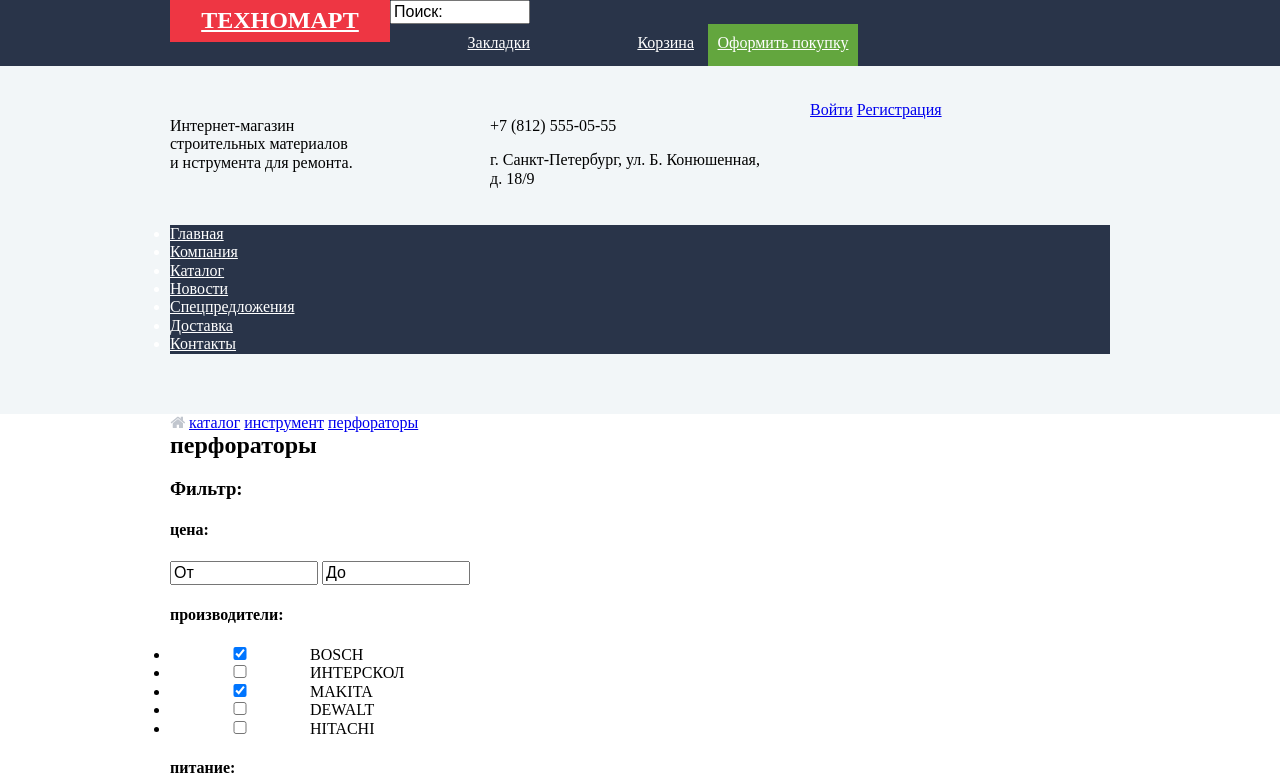
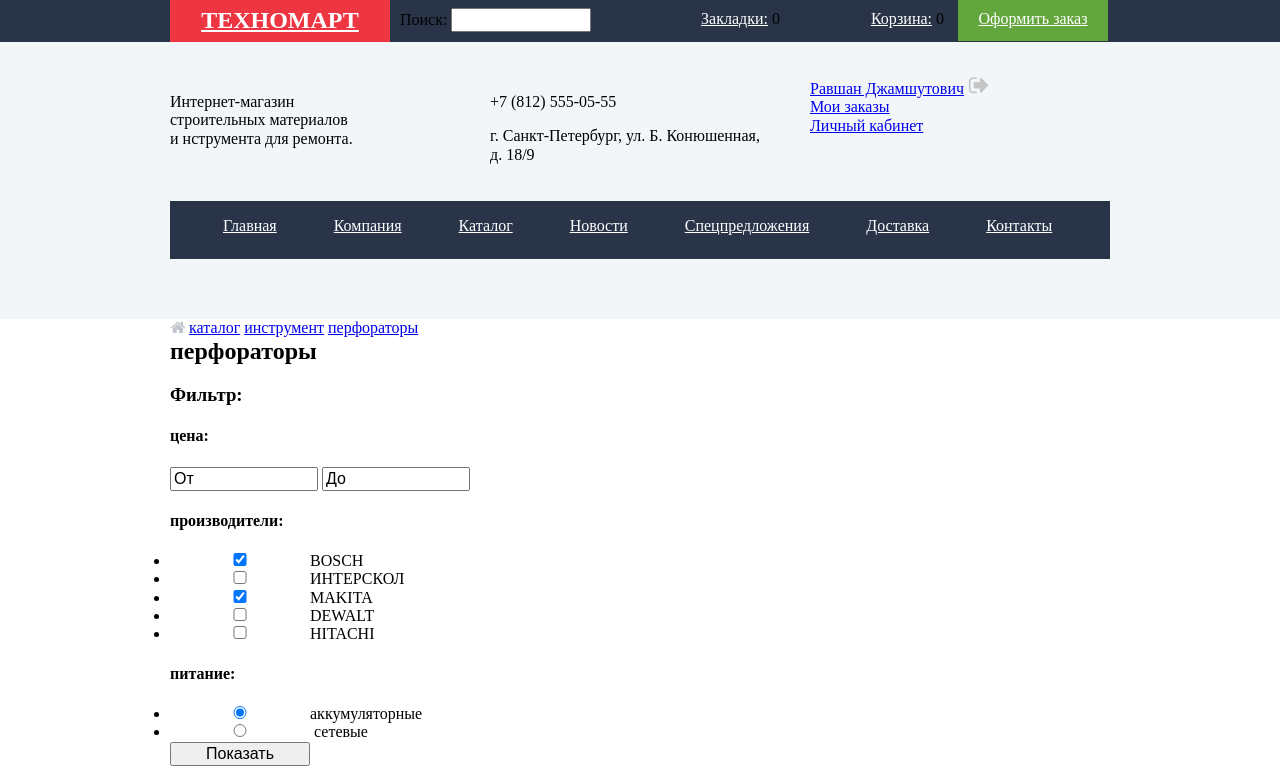
Before and after one commit to zoobestik/rshtapov-technomart, a plain HTML site: page catalog.html in a window 1280 px wide. Shown: the top 782 px of the page. Drawn offline with Linux system fonts and the light colour scheme.

Commit message:
каталог

```diff
--- a/catalog.html
+++ b/catalog.html
@@ -15,17 +15,22 @@
                 <div class="logo">
                     <a href="index.html"><h2>ТЕХНОМАРТ</h2></a>
                 </div>
-                <input type="search" name="search" value="Поиск:">
-                <div>
+                <div class="search">
+                    <span>Поиск:</span>
+                    <input type="search" name="search" value="">
+                </div>
+                <div class="buy-block">
                     <ul>
                         <li class="bookmarks">
-                            <a href="#">Закладки</a>
+                            <a href="#">Закладки:</a>
+                            <span>0</span>
                         </li>
                         <li class="cart">
-                            <a href="#">Корзина</a>
+                            <a href="#">Корзина:</a>
+                            <span>0</span>
                         </li>
                         <li class="buy">
-                            <a href="#">Оформить покупку</a>
+                            <a href="#">Оформить заказ</a>
                         </li>
                     </ul>
                 </div>
@@ -42,19 +47,26 @@
                     <p>+7 (812) 555-05-55</p>
                     <p>г. Санкт-Петербург, ул. Б. Конюшенная, д. 18/9</p>
                 </div>
-                <div class="user-menu">
-                    <a class="login" href="index.html">Войти</a>
-                    <a class="registration" href="#">Регистрация</a>
+                <div class="user-menu-avtorized
+">
+                    <div class="user-room">
+                        <a href="#">Равшан Джамшутович</a>
+                        <a href="index.html"><img src="img/.icon-logout.png" alt="выход"></a>
+                    </div>
+                    <div class="orders">
+                        <a href="#">Мои заказы</a>
+                    </div>
+                    <a href="#">Личный кабинет</a>
                 </div>
                 <nav class="nav">
                     <ul>
-                        <li><a href="index.html">Главная</a></li>
-                        <li><a href="#">Компания</a></li>
-                        <li><a href="#">Каталог</a></li>
-                        <li><a href="#">Новости</a></li>
-                        <li><a href="#">Спецпредложения</a></li>
-                        <li><a href="#">Доставка</a></li>
-                        <li><a href="#">Контакты</a></li>
+                        <li class="btn-nav"><a href="index.html">Главная</a></li>
+                        <li class="btn-nav"><a href="#">Компания</a></li>
+                        <li class="btn-nav"><a href="catalog.html">Каталог</a></li>
+                        <li class="btn-nav"><a href="#">Новости</a></li>
+                        <li class="btn-nav"><a href="#">Спецпредложения</a></li>
+                        <li class="btn-nav"><a href="#">Доставка</a></li>
+                        <li class="btn-nav"><a href="#">Контакты</a></li>
                     </ul>
                 </nav>
             </div>
```
